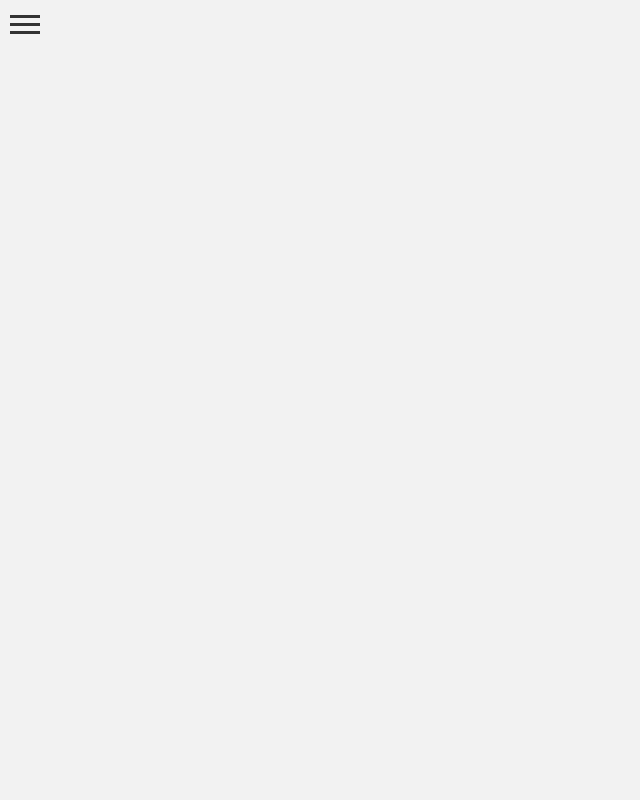
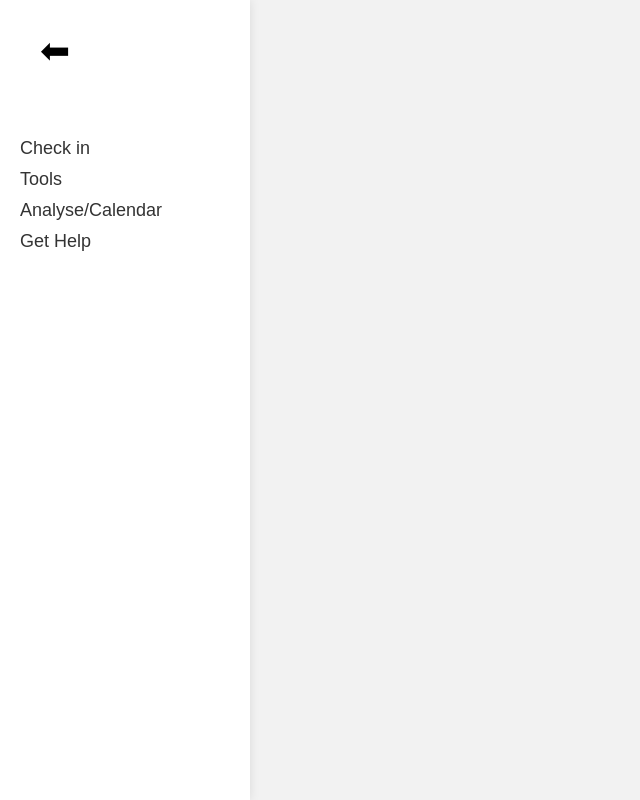
Before and after one commit to averyryu/BrisHack, a plain HTML site: page index.html in a window 1280 px wide. Both pictures are taken after a click on the element 25 px from the left and 25 px from the top of the page. Shown: the whole page, without its empty margins (0-640 px from the left). Drawn offline with Linux system fonts and the light colour scheme.

Commit message:
menu is working but not nice

```diff
--- a/index.html
+++ b/index.html
@@ -11,10 +11,20 @@
 </head>
 <body>
     <!-- Add your HTML content here -->
-    <div class="menu-icon">
-        <div class="line"></div>
-        <div class="line"></div>
-        <div class="line"></div>
+    <div class="menu-icon" onclick="toggleMenu()">
+        <div class="bar"></div>
+        <div class="bar"></div>
+        <div class="bar"></div>
     </div>
+    <div class="menu-sidebar" id="menuSidebar">
+        <button class="back-button" onclick="toggleMenu()">&#x2B05;</button>
+        <ul>
+            <li><a href="#">Check in</a></li>
+            <li><a href="#">Tools</a></li>
+            <li><a href="#">Analyse/Calendar</a></li>
+            <li><a href="#">Get Help</a></li>
+        </ul>
+    </div>
+    <script src="responses.js"></script>
 </body>
 </html>
--- a/responses.js
+++ b/responses.js
@@ -1,4 +1,4 @@
-document.querySelector('.menu-icon').addEventListener('click', function() {
-    this.classList.toggle('open');
-    // Add functionality to expand/collapse your menu here
-});
+function toggleMenu() {
+    var menuSidebar = document.getElementById("menuSidebar");
+    menuSidebar.classList.toggle("show");
+}
--- a/style.css
+++ b/style.css
@@ -24,20 +24,69 @@ p {
     line-height: 1.5;
 }
 
-.menu-icon {
-    cursor: pointer;
-    width: 30px;
-    height: 30px;
-    position: fixed;
-    top: 10px;
-    left: 10px;
-    z-index: 9999; /* Ensures it's above other elements */
+.menu-container {
+    position: relative;
 }
 
-.menu-icon .line {
-    width: 100%;
+.menu-icon {
+    position: absolute;
+    top: 20px;
+    left: 20px;
+    cursor: pointer;
+}
+
+.bar {
+    width: 30px;
     height: 3px;
-    background-color: #333; /* Adjust color as needed */
-    margin: 5px 0;
-    transition: all 0.3s ease; /* Smooth animation */
+    background-color: black;
+    margin: 4px 0;
 }
+
+.menu-sidebar {
+    position: fixed;
+    top: 0;
+    left: -250px; /* Sidebar initially hidden */
+    width: 250px;
+    height: 100%;
+    background-color: #fff;
+    box-shadow: 0 0 10px rgba(0, 0, 0, 0.1);
+    transition: left 0.3s ease;
+    z-index: 999;
+}
+
+.menu-sidebar.show {
+    left: 0;
+}
+
+.menu-sidebar ul {
+    list-style-type: none;
+    padding: 20px;
+}
+
+.menu-sidebar ul li {
+    margin-bottom: 10px;
+}
+
+.menu-sidebar ul li a {
+    text-decoration: none;
+    color: #333;
+    font-size: 18px;
+}
+
+.menu-sidebar ul li a:hover {
+    color: #007bff;
+}
+
+.back-button {
+    margin: 20px;
+    background-color: transparent;
+    color: black;
+    border: none;
+    padding: 10px 20px;
+    cursor: pointer;
+    font-size: 36px;
+}
+
+.back-button:hover {
+    background-color: lightgray;
+}
```
